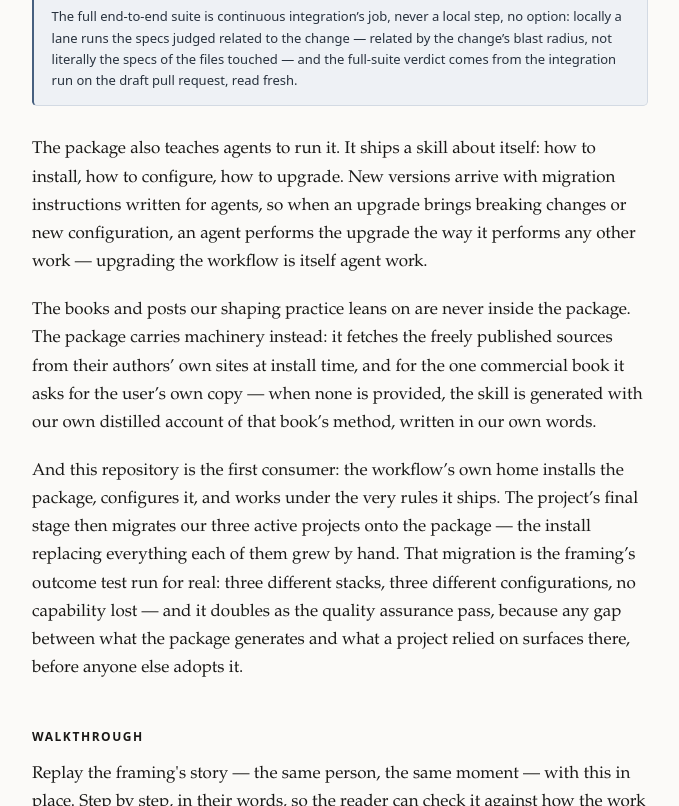
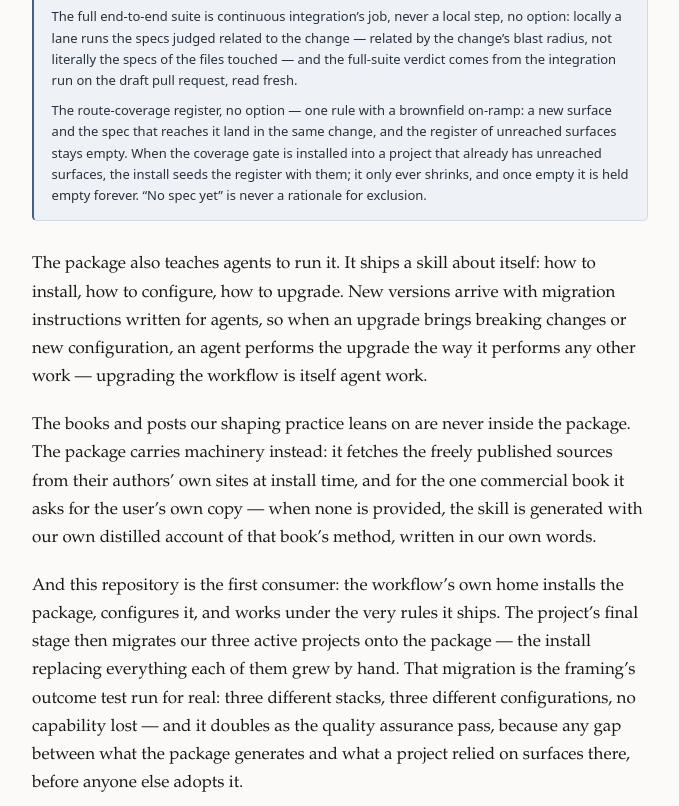
Before and after one commit to seasonedcc/seasoned-skills, a plain HTML site: page shaping/one-workflow/index.html in a window 1280 px wide. Shown: the part 5146-5952 px from the top of the page, without its empty margins (300-979 px from the left). Drawn offline with Linux system fonts and the light colour scheme.

Commit message:
Codify the coverage-register ruling with the brownfield on-ramp

```diff
--- a/shaping/one-workflow/index.html
+++ b/shaping/one-workflow/index.html
@@ -296,6 +296,15 @@
               verdict comes from the integration run on the draft pull request, read
               fresh.
             </p>
+            <p>
+              The route-coverage register, no option &mdash; one rule with a
+              brownfield on-ramp: a new surface and the spec that reaches it land in
+              the same change, and the register of unreached surfaces stays empty.
+              When the coverage gate is installed into a project that already has
+              unreached surfaces, the install seeds the register with them; it only
+              ever shrinks, and once empty it is held empty forever. &ldquo;No spec
+              yet&rdquo; is never a rationale for exclusion.
+            </p>
           </div>
         </details>
         <p>
```
